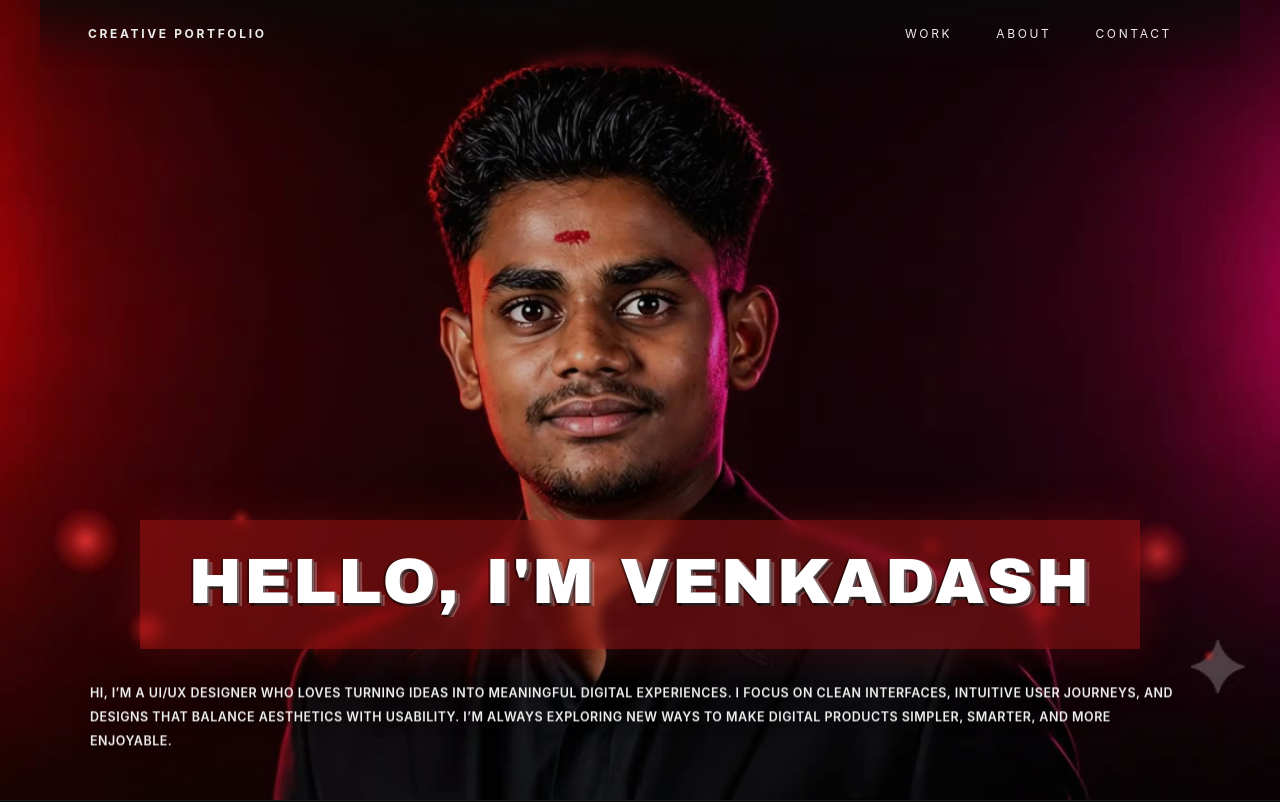
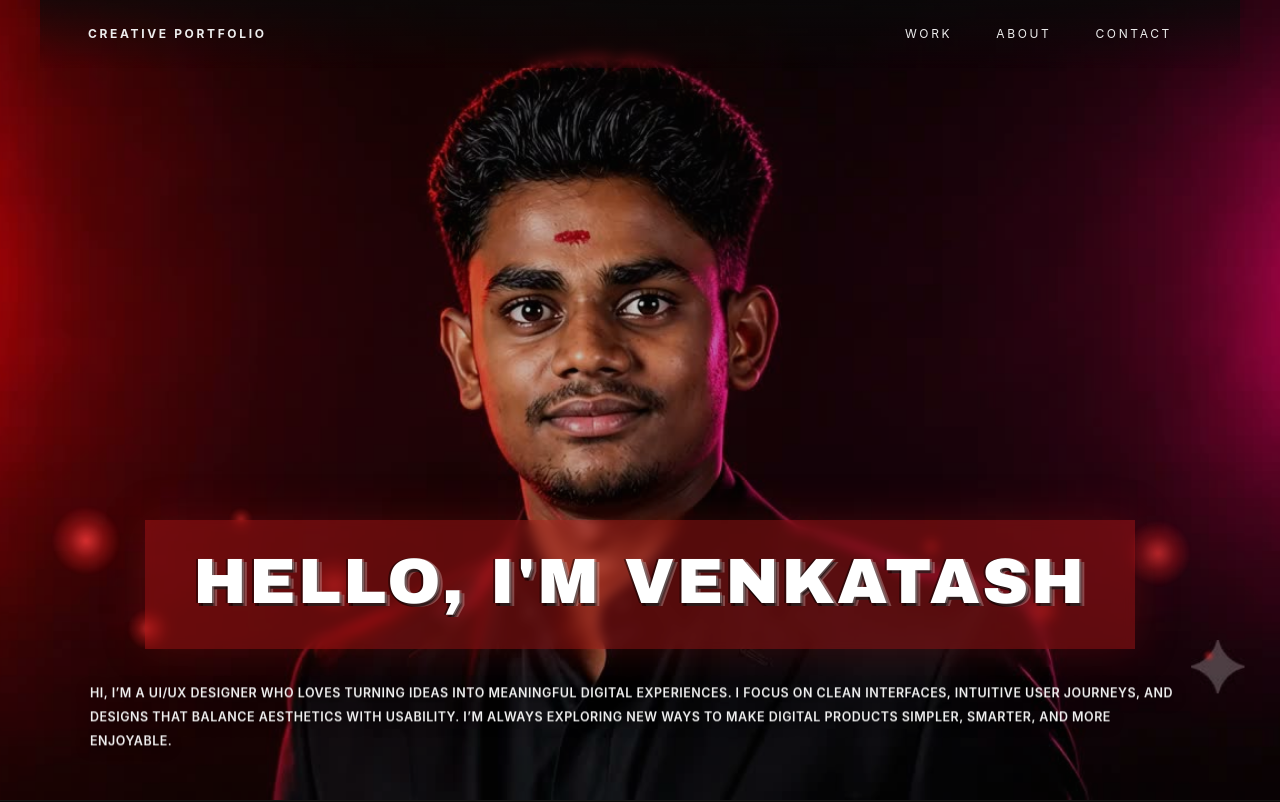
Before and after one commit to SUSI-BALAN/vengadeshM, a React (Vite) app: page / in a window 1280 px wide. Shown: the top 802 px of the page. Built offline with nearby package versions, Linux system fonts and the light colour scheme.

Commit message:
Update portfolio

```diff
--- a/src/data/content.js
+++ b/src/data/content.js
@@ -3,7 +3,7 @@
 
 export const hero = {
   // glitch-light text (apostrophe is literal here)
-  name: "HELLO, I'M VenKadash",
+  name: "HELLO, I'M VenKatash",
   bio:
     'Hi, I’m a UI/UX Designer who loves turning ideas into meaningful digital experiences. I focus on clean interfaces, intuitive user journeys, and designs that balance aesthetics with usability. I’m always exploring new ways to make digital products simpler, smarter, and more enjoyable.',
 };
@@ -73,7 +73,7 @@ export const education = [
 ];
 
 export const contact = {
-  email: 'venkadash@example.com',
+  email: 'venkatash@example.com',
   site: 'https://www.venKadesh.com',
   phone: '+91 9876543210',
   location: 'TIRUNELVALI, INDIA',
```
